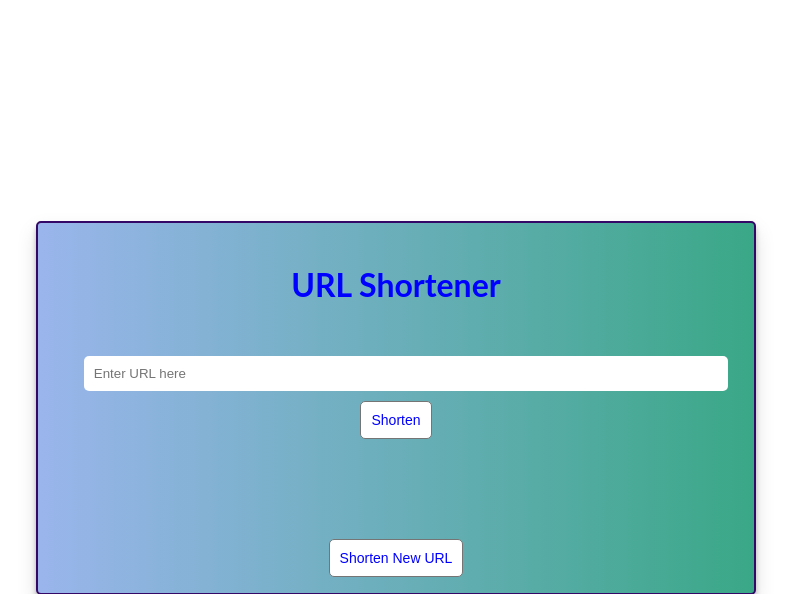
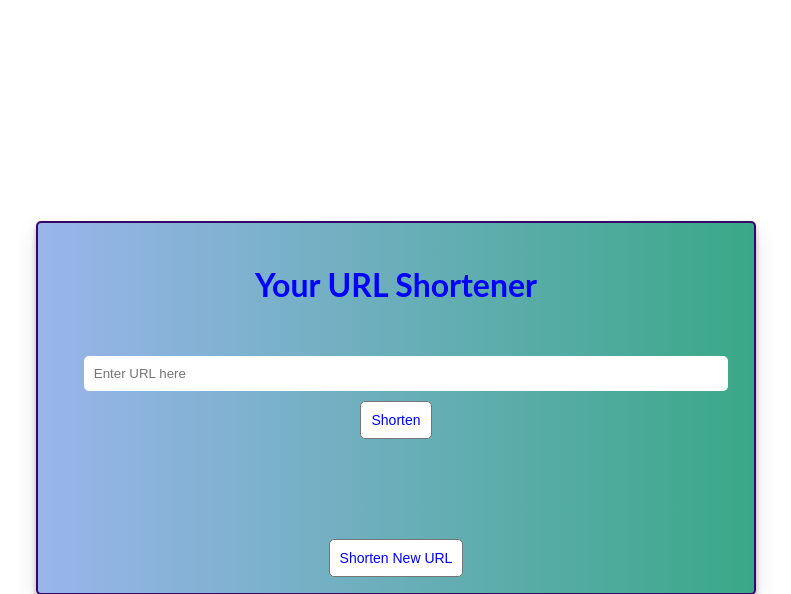
Before and after one commit to rahulrachh/urlshortner, a Django app: page / in a window 1280 px wide. Shown: the top 594 px of the page, without its empty margins (244-1035 px from the left). Run offline with Django 3.2, Linux system fonts and the light colour scheme; some libraries are stand-ins or nearby versions.

Commit message:
4th commit

```diff
--- a/templates/index.html
+++ b/templates/index.html
@@ -81,8 +81,8 @@ section {
 </style>
 </head>
 <main style="border-radius: 5px">
-    <title>Your URL Shortner</title>
-  <h1>URL Shortener</h1>
+    <title>URL Shortner</title>
+  <h1>Your URL Shortener</h1>
   <form id="post-form" style="text-align: center;">
     {% csrf_token %}
   <input type="text" name="link" id="link" placeholder="Enter URL here">
```
